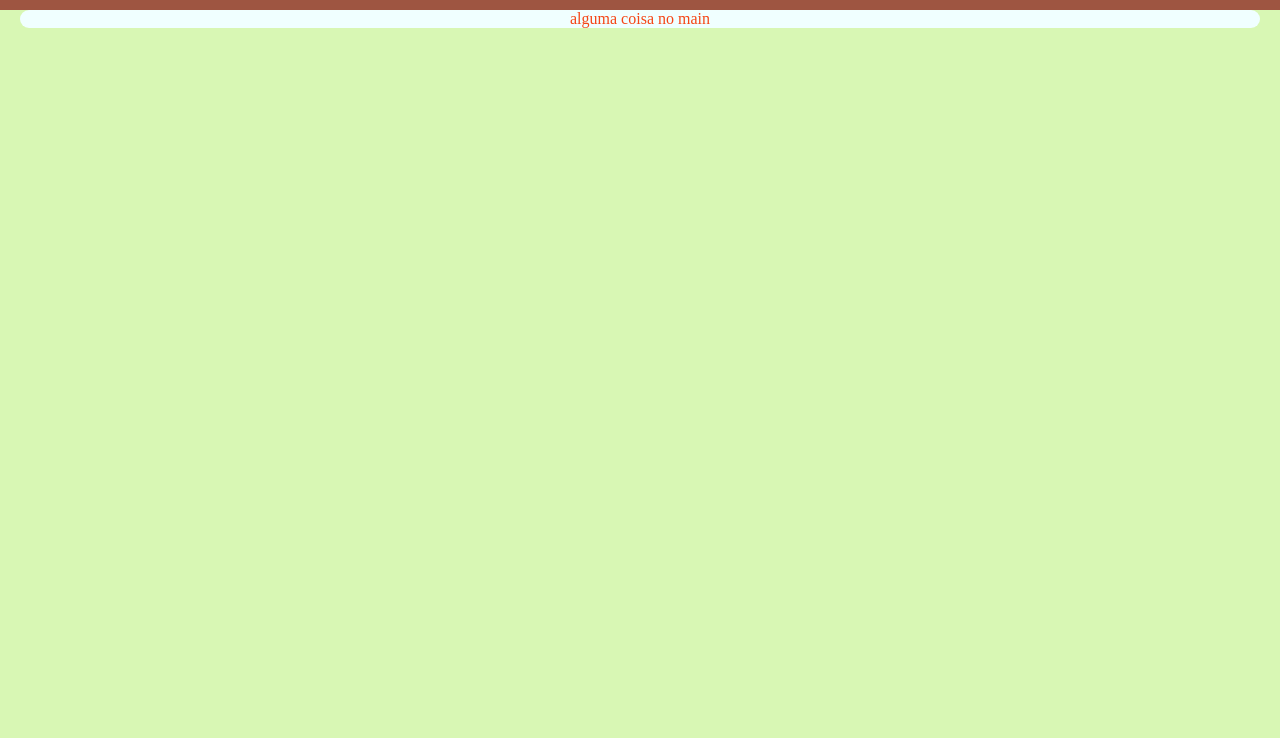
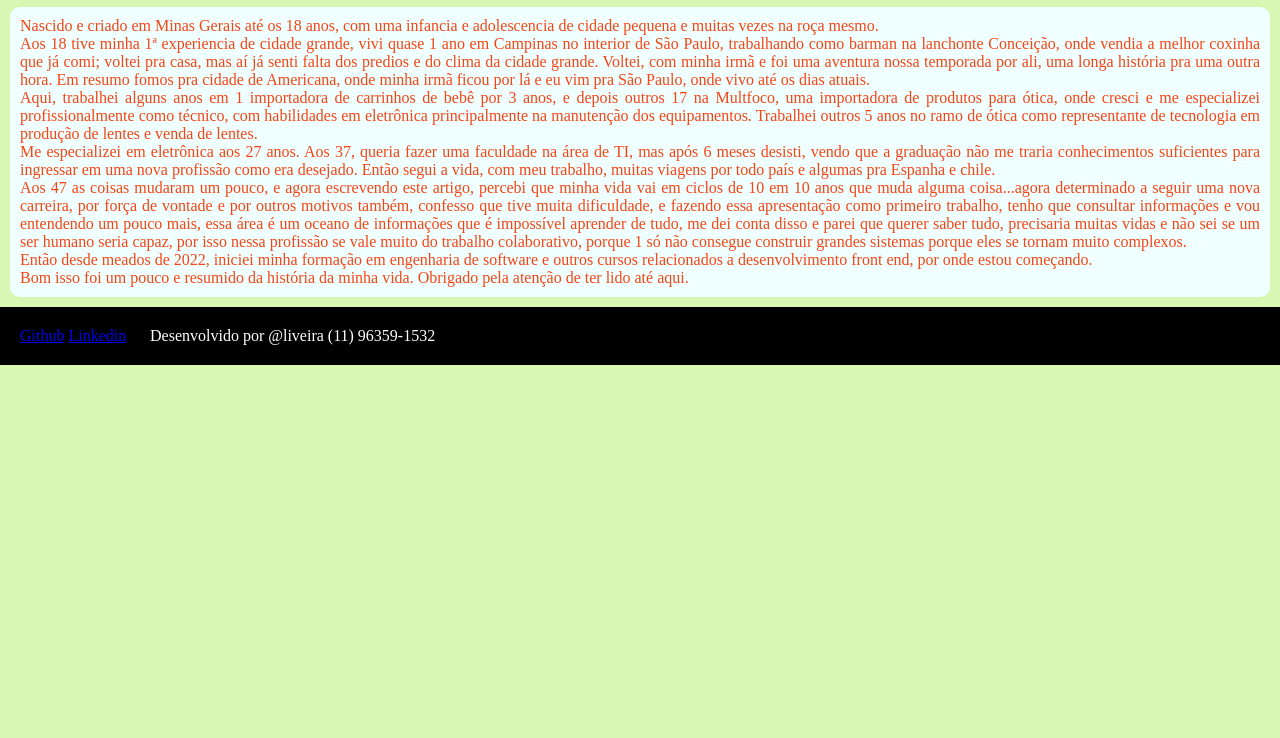
Before and after one commit to Oliveira2023/Luciano-site, a plain HTML site: page biografia.html in a window 1280 px wide. Shown: the part 62-800 px from the top of the page. Drawn offline with nearby package versions, Linux system fonts and the light colour scheme.

Commit message:
atualização280623

```diff
--- a/biografia.html
+++ b/biografia.html
@@ -23,10 +23,35 @@
                 <li><a href="contato.html">Contato</a></li>
             </ul>
         </menu>
-      </header>
-      <main>
-        alguma coisa no main
-      </main>
+    </header>
+    <main>
+        <p>
+            Nascido e criado em Minas Gerais até os 18 anos, com uma infancia e adolescencia de cidade pequena e muitas vezes na roça mesmo.
+        </p>
+        <p>
+            Aos 18 tive minha 1ª experiencia de cidade grande, vivi quase 1 ano em Campinas no interior de São Paulo, trabalhando como barman na lanchonte Conceição, onde vendia a melhor coxinha que já comi; voltei pra casa, mas aí já senti falta dos predios e do clima da cidade grande. Voltei, com minha irmã e foi uma aventura nossa temporada por ali, uma longa história pra uma outra hora. Em resumo fomos pra cidade de Americana, onde minha irmã ficou por lá e eu vim pra São Paulo, onde vivo até os dias atuais.
+        </p>
+        <p>
+            Aqui, trabalhei alguns anos em 1 importadora de carrinhos de bebê por 3 anos, e depois outros 17 na Multfoco, uma importadora de produtos para ótica, onde cresci e me especializei profissionalmente como técnico, com habilidades em eletrônica principalmente na manutenção dos equipamentos. Trabalhei outros 5 anos no ramo de ótica como representante de tecnologia em produção de lentes e venda de lentes.
+        </p>
+        <p>
+            Me especializei em eletrônica aos 27 anos. Aos 37, queria fazer uma faculdade na área de TI, mas após 6 meses desisti, vendo que a graduação não me traria conhecimentos suficientes para ingressar em uma nova profissão como era desejado. Então segui a vida, com meu trabalho, muitas viagens por todo país e algumas pra Espanha e chile.
+        </p>
+        <p>
+            Aos 47 as coisas mudaram um pouco, e agora escrevendo este artigo, percebi que minha vida vai em ciclos de 10 em 10 anos que muda alguma coisa...agora determinado a seguir uma nova carreira, por força de vontade e por outros motivos também, confesso que tive muita dificuldade, e fazendo essa apresentação como primeiro trabalho, tenho que consultar informações e vou entendendo um pouco mais, essa área é um oceano de informações que é impossível aprender de tudo, me dei conta disso e parei que querer saber tudo, precisaria muitas vidas e não sei se um ser humano seria capaz, por isso nessa profissão se vale muito do trabalho colaborativo, porque 1 só não consegue construir grandes sistemas porque eles se tornam muito complexos.
+        </p>
+        <p>
+            Então desde meados de 2022, iniciei minha formação em engenharia de software e outros cursos relacionados a desenvolvimento front end, por onde estou começando.
+        </p>
+        <p>
+            Bom isso foi um pouco e resumido da história da minha vida. Obrigado pela atenção de ter lido até aqui.
+        </p>
+    </main>
+    <footer>
+        <a target="_blank" href="https://github.com/Oliveira2023">Github</a>
+        <a target="_blank" href="https://www.linkedin.com/in/luciano-oliveira-87a17682/">Linkedin</a>
+        <p>Desenvolvido por @liveira (11) 96359-1532</p>
+    </footer>
     <script src="index.js"></script>
 </body>
 </html>
--- a/estilos/style.css
+++ b/estilos/style.css
@@ -11,7 +11,7 @@ body{
     position: relative;
     left: 50%;
     width: 300px;
-    margin: 10px;
+    margin: 10px 0px;
     border-radius: 10px;
     transform: translate(-50%);
 }
@@ -19,6 +19,14 @@ header{
     background-color: #9E5541;
     width: 100vw;
     padding: 10px;
+}
+header >p{
+    margin-bottom: 5px;
+    font-size: 1.2em;
+    padding: 8px;
+    display: inline;
+    color: white;
+    text-align: center;
 }
 #burger{
     margin-left: 5px;
@@ -30,25 +38,18 @@ header{
     cursor: pointer;
 }
 #lang{
-    position: fixed;
+    position: absolute;
     background-color: black;
     color: white;
     width: 25px;
     margin-top: 5px;
     padding: 5px;
-    right: 10%;
+    right: 8%;
     cursor: pointer;
     text-align: center;
+    border-radius: 50%;
 }
-header >p{
-    margin-bottom: 5px;
-    font-size: 1.2em;
-    padding: 8px;
-    display: inline-block;
-    color: white;
-    text-align: center;
 
-}
 menu{
     display: none;
     width: 200px;
@@ -75,9 +76,26 @@ menu ul li a:hover{
     padding: 5px;
 }
 main{
-    text-align: center;
-    margin: 0px 20px;
+    text-align: justify;
+    margin: 10px 10px;
+    padding: 10px;
     border-radius: 10px;
     background-color: azure;
     color: #f54515;
 }
+main h1{
+    text-align: center;
+}
+footer{
+    display: block;
+    background-color: black;
+    padding: 20px;
+    width: 100%;
+    color: white;
+}
+footer > P{
+    display: inline;
+    position: absolute;
+    left: 150px;
+    margin: 0px;
+}
--- a/index.js
+++ b/index.js
@@ -1,9 +1,12 @@
 let menuEl = document.getElementById("menu-principal")
+let lang = document.querySelector("#lang")
 function menuClick(){
     if (menuEl.style.display == "block"){
         menuEl.style.display = "none"
     }else{
         menuEl.style.display = "block"
     }
-
 }
+lang.addEventListener('click', ()=>{
+    lang.innerHTML = 'EN'
+})
```
Also changed, not shown: index.html (+5 -0 lines).
